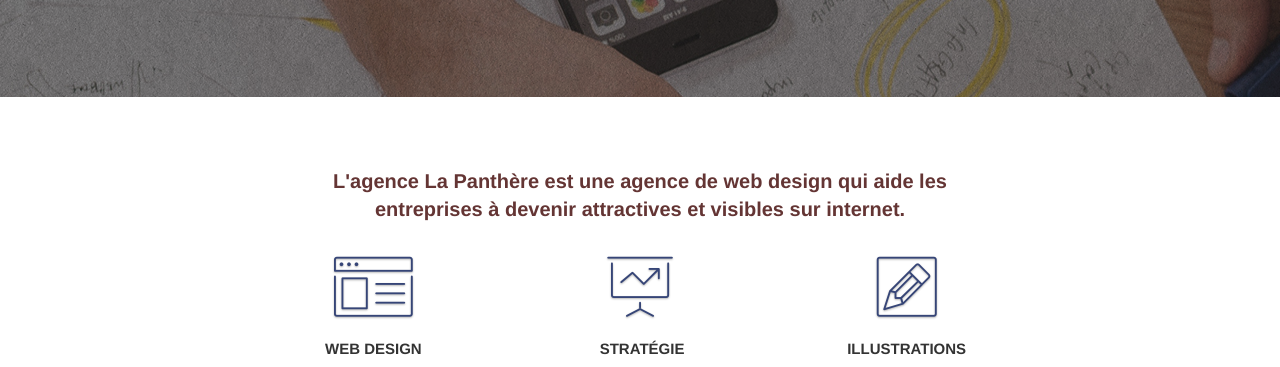
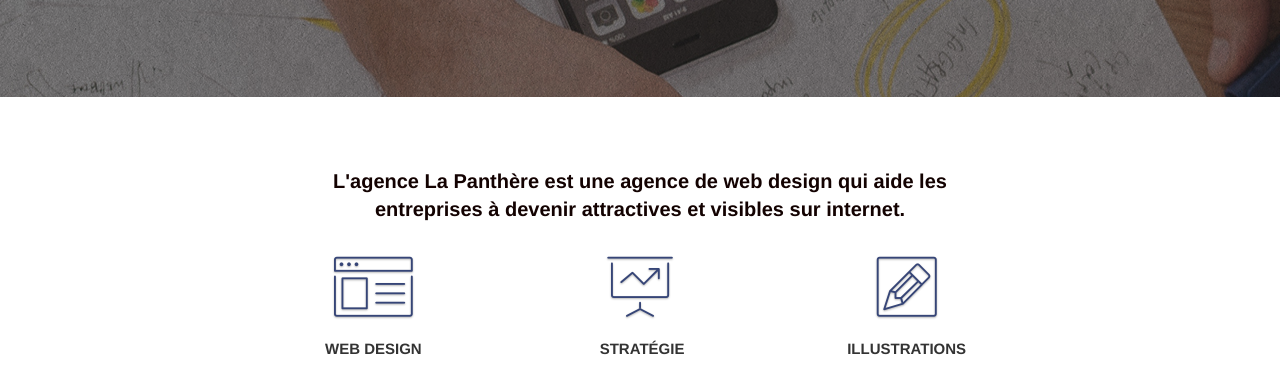
Before and after one commit to MazurJerome/projet-4, a plain HTML site: page index.html in a window 1280 px wide. Shown: the part 433-800 px from the top of the page. Drawn offline with Linux system fonts and the light colour scheme.

Commit message:
correction contrast 1

```diff
--- a/style.css
+++ b/style.css
@@ -661,7 +661,7 @@ label,
 a {
 	font-family: "helvetica";
 	font-weight: 400;
-	color: #643534;
+	color: #130201;
 }
 
 .container {
```
